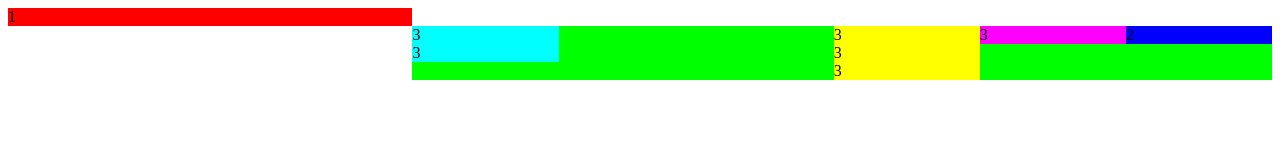
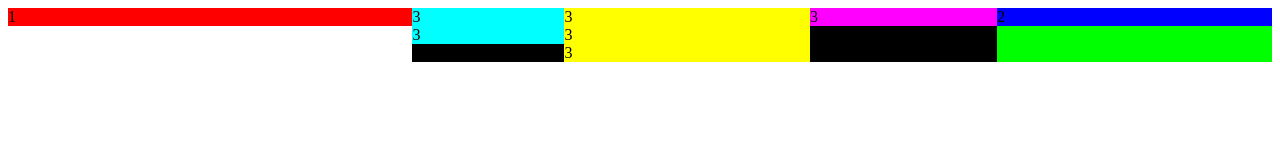
Before and after one commit to AngryCat-pixel/angrycat-pixelnix.github.io, a plain HTML site: page Practic_4/LessonThree/index.html in a window 1280 px wide. Drawn offline with Linux system fonts and the light colour scheme.

Commit message:
Practic Four - Lesson 1, 2, 3

```diff
--- a/Practic_4/LessonThree/style.css
+++ b/Practic_4/LessonThree/style.css
@@ -1,25 +1,27 @@
 .red {
   width: 32%;
+  float: left;
 }
 .green {
+  width: 68%;
   float: right;
-  width: 68%;
 }
 .blue {
-  float: right;
-  width: 17%;
+  width: 32%;
+    float: right;
 }
-/* .black {
-} */
+.black {
+  margin-right: 32%;
+}
 .pink {
-  float: right;
-  width: 17%;
+  width: 32%;
+    float: right;
 }
 .light-blue {
-  float: left;
-  width: 17%;
+  width: 26%;
+    float: left;
 }
 .yellow {
-  width: 17%;
-  float: right;
+  width: 42%;
+    margin-left: 26%;
 }
--- a/Practic_4/LessonTwo/style.css
+++ b/Practic_4/LessonTwo/style.css
@@ -1,15 +1,20 @@
-div {
-  width: 80%;
+.green {
+  background-color: green;
+}
+.red {
   background-color: red;
+}
+.one {
+  width: 20%;
+  float: right;
+}
+.two {
+  margin-right: 20%;
+}
+.three {
+  width: 20%;
   float: left;
 }
-.green {
-  width: 20%;
-  background-color: green;
+.four {
+  margin-left: 20%;
 }
-.right {
-  float: right;
-}
-.left {
-  margin-right: 20%;
-}
```
Also changed, not shown: Practic_4/LessonTwo/index.html (+4 -4 lines), Practic_4/LessonThree/index.html (line endings or trailing spaces).
